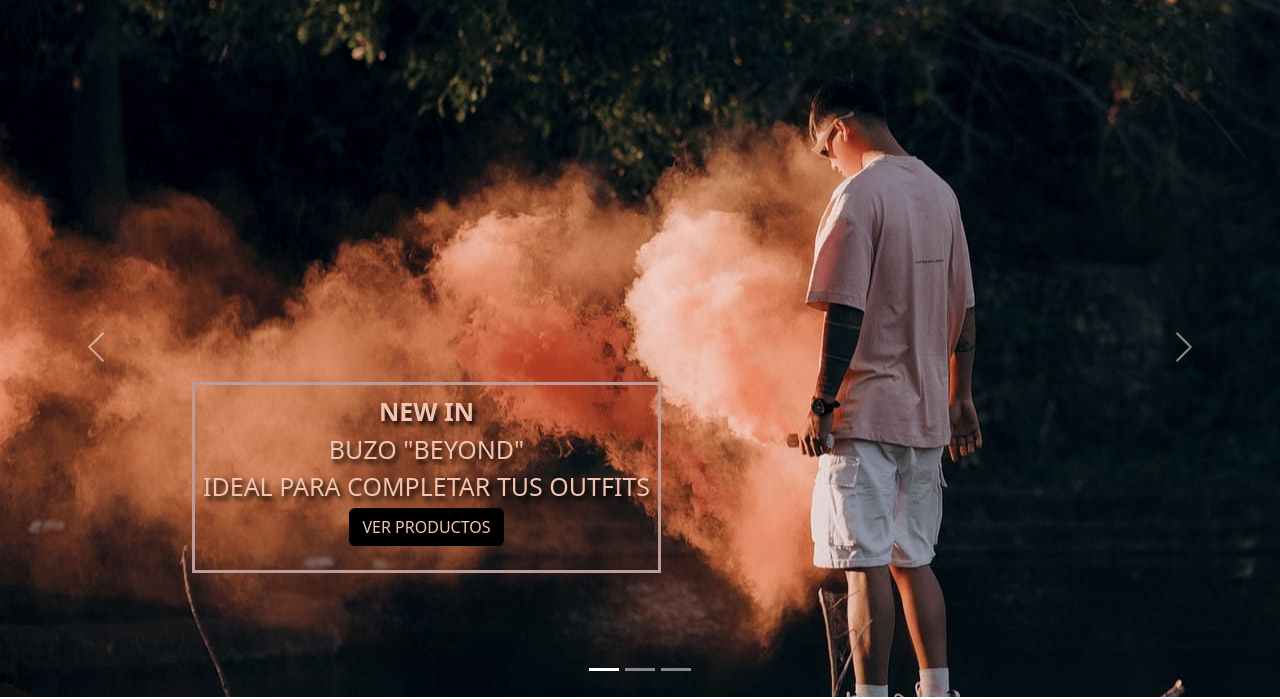
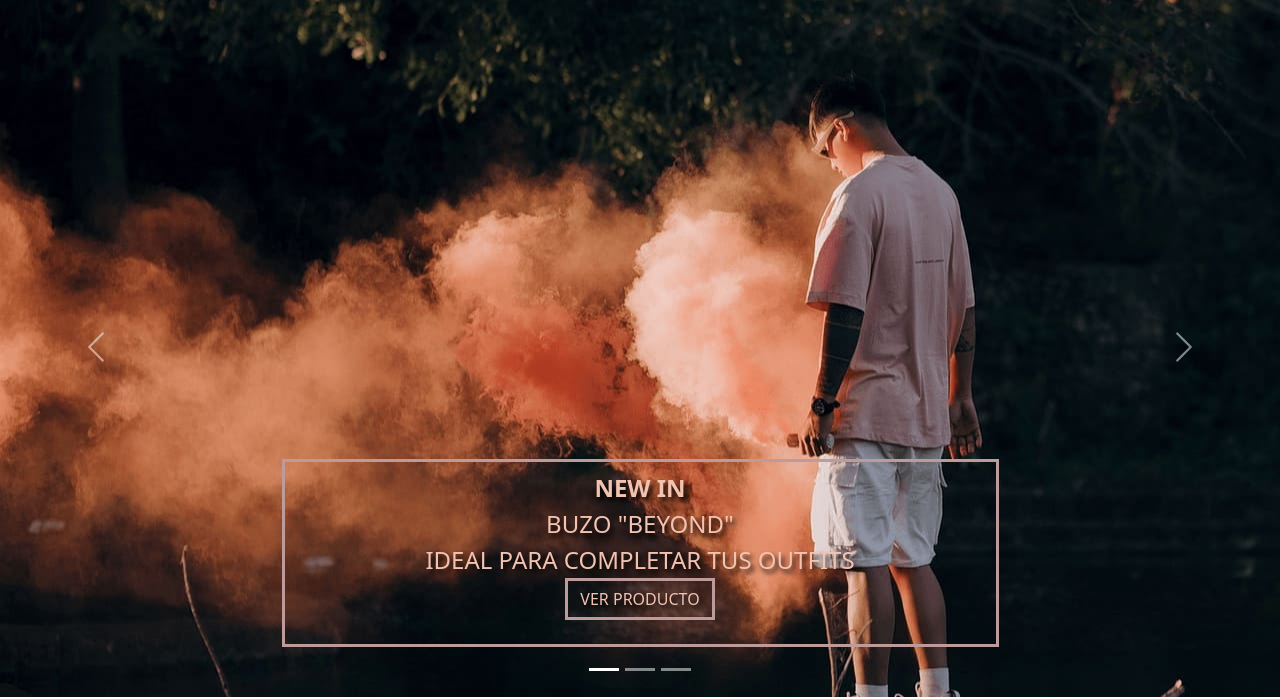
Before and after one commit to FrancoMinelli11/PF-Minelli, a website: page index.html in a window 1280 px wide. Shown: the part 131-830 px from the top of the page. Drawn offline with nearby package versions, Linux system fonts and the light colour scheme; a web font is replaced by a local one.

Commit message:
Mejorado index

```diff
--- a/index.html
+++ b/index.html
@@ -89,7 +89,7 @@
                                 <strong>NEW IN</strong> <br>
                                 <span class="novedades1">BUZO "BEYOND" <br> IDEAL PARA COMPLETAR TUS OUTFITS</span>
                             <br>
-                            <a href="./Pages/hombres.html" class="boton-nov btn">VER PRODUCTOS</a>
+                            <a href="./Pages/hombres.html" class="boton-nov btn">VER PRODUCTO</a>
                             </p>
                     </div>
                 </div>
--- a/scss/partials/_mediaQuerys.scss
+++ b/scss/partials/_mediaQuerys.scss
@@ -21,8 +21,10 @@
             object-fit: cover;
         }
     }
-    @media only screen and (max-width: 956px){
+    @media only screen and (min-width: 956px){
         .novedades{
-            width: 225px;
+            width: 717px !important;
+            font-size: 24px !important;
+            top: 66% !important;
         }
     }
--- a/scss/style.scss
+++ b/scss/style.scss
@@ -29,9 +29,9 @@ $color3:#CFD6C4;
 }
 .novedades{
     position: absolute;
-    top: 55%;
-    left: 15%;
-    font-size: 25px;
+    top: 70%;
+    width: 390px;
+    font-size: 18px;
     color: $color2;
     border: solid 3px rgb(189, 155, 155);
     text-shadow: black 3px 4px 5px;
@@ -39,7 +39,8 @@ $color3:#CFD6C4;
 .boton-nov{
     text-decoration: none;
     color: $color2;
-    background-color: black;
+    border: 3px solid rgb(189,155,155);
+    border-radius: 0px;
 }
 .boton-nov:hover{
     background-color: $color2;
```
Also changed, not shown: style.css, 1 other file.
